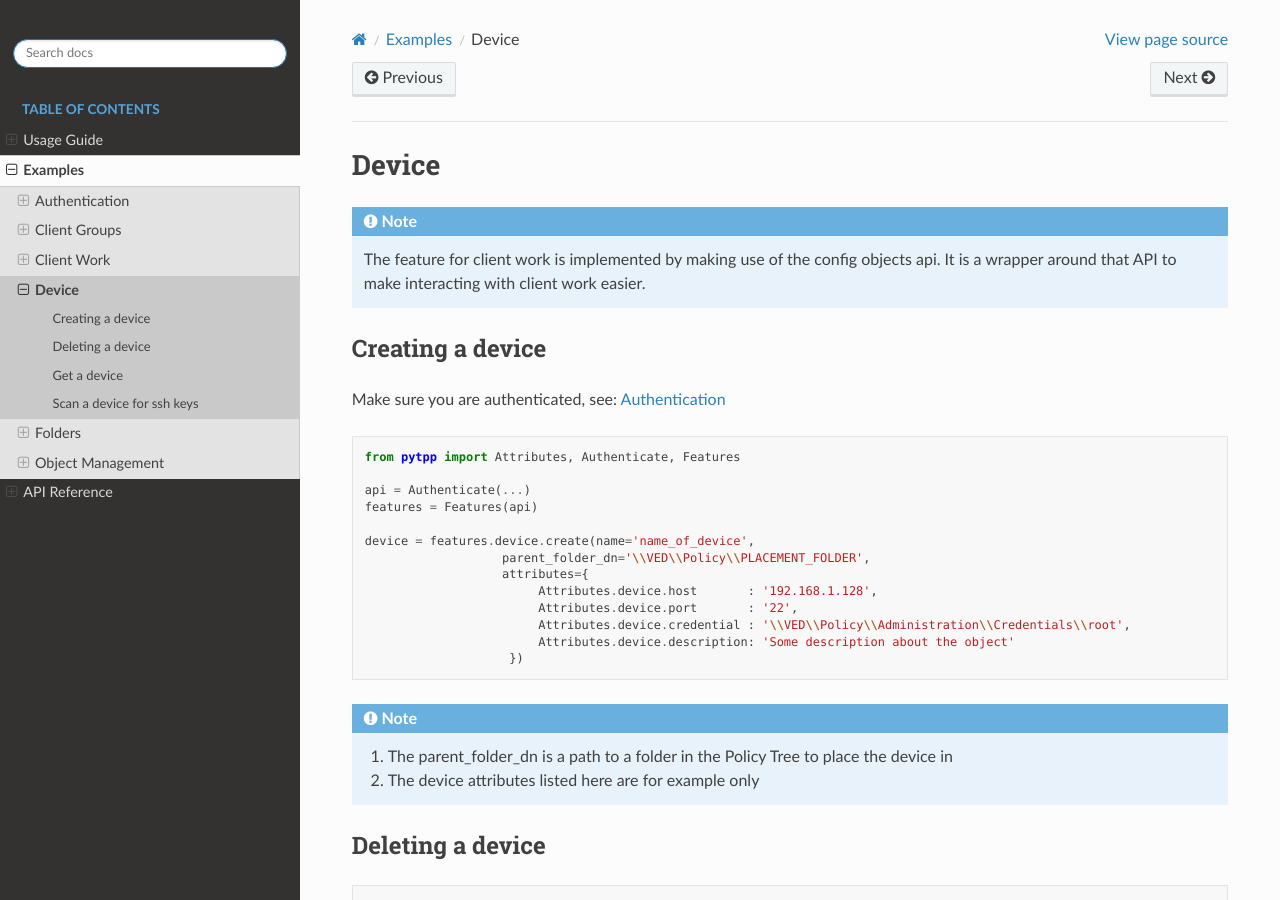
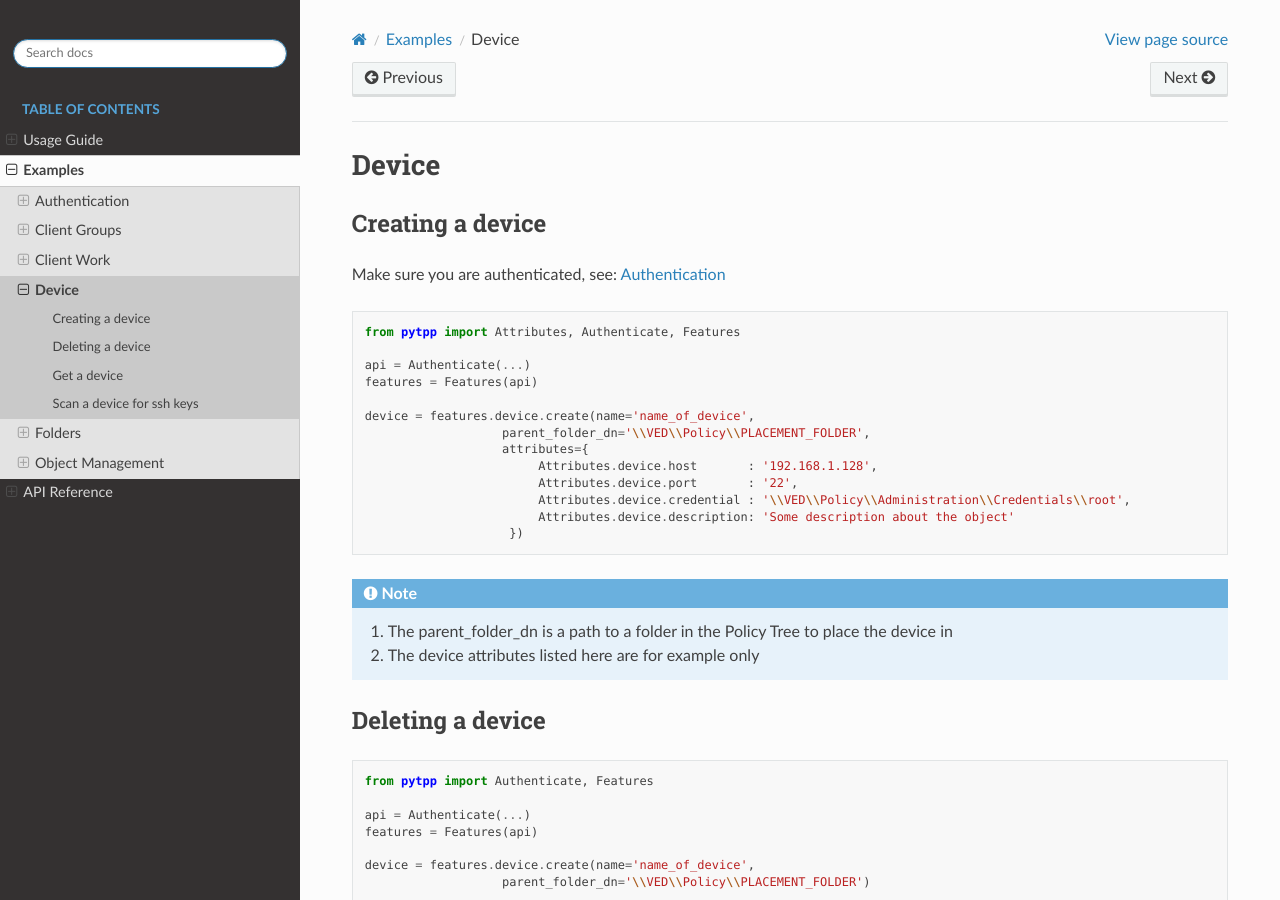
Before and after one commit to Venafi/pyVenafi, a Sphinx documentation site: the page built from pytpp/docs/rst/usage/examples/device.rst, in a window 1280 px wide and 900 px high. Built offline with Sphinx 7.4.7 and the Read the Docs theme 2.0.0, drawn with Linux system fonts in a browser that asks for light colours.

Commit message:
fixing broken links

```diff
--- a/pytpp/docs/rst/usage/examples/client_groups.rst
+++ b/pytpp/docs/rst/usage/examples/client_groups.rst
@@ -1,4 +1,4 @@
-.. client_groups:
+.. _client_groups:
 
 Client Groups
 =============
--- a/pytpp/docs/rst/usage/examples/client_work.rst
+++ b/pytpp/docs/rst/usage/examples/client_work.rst
@@ -1,4 +1,4 @@
-.. client_work:
+.. _client_work:
 
 Client Work
 ===========
--- a/pytpp/docs/rst/usage/examples/device.rst
+++ b/pytpp/docs/rst/usage/examples/device.rst
@@ -1,10 +1,7 @@
-.. device:
+.. _device:
 
 Device
 ======
-
-.. note::
-    The feature for client work is implemented by making use of the config objects api.  It is a wrapper around that API to make interacting with client work easier.
 
 Creating a device
 -----------------
```
